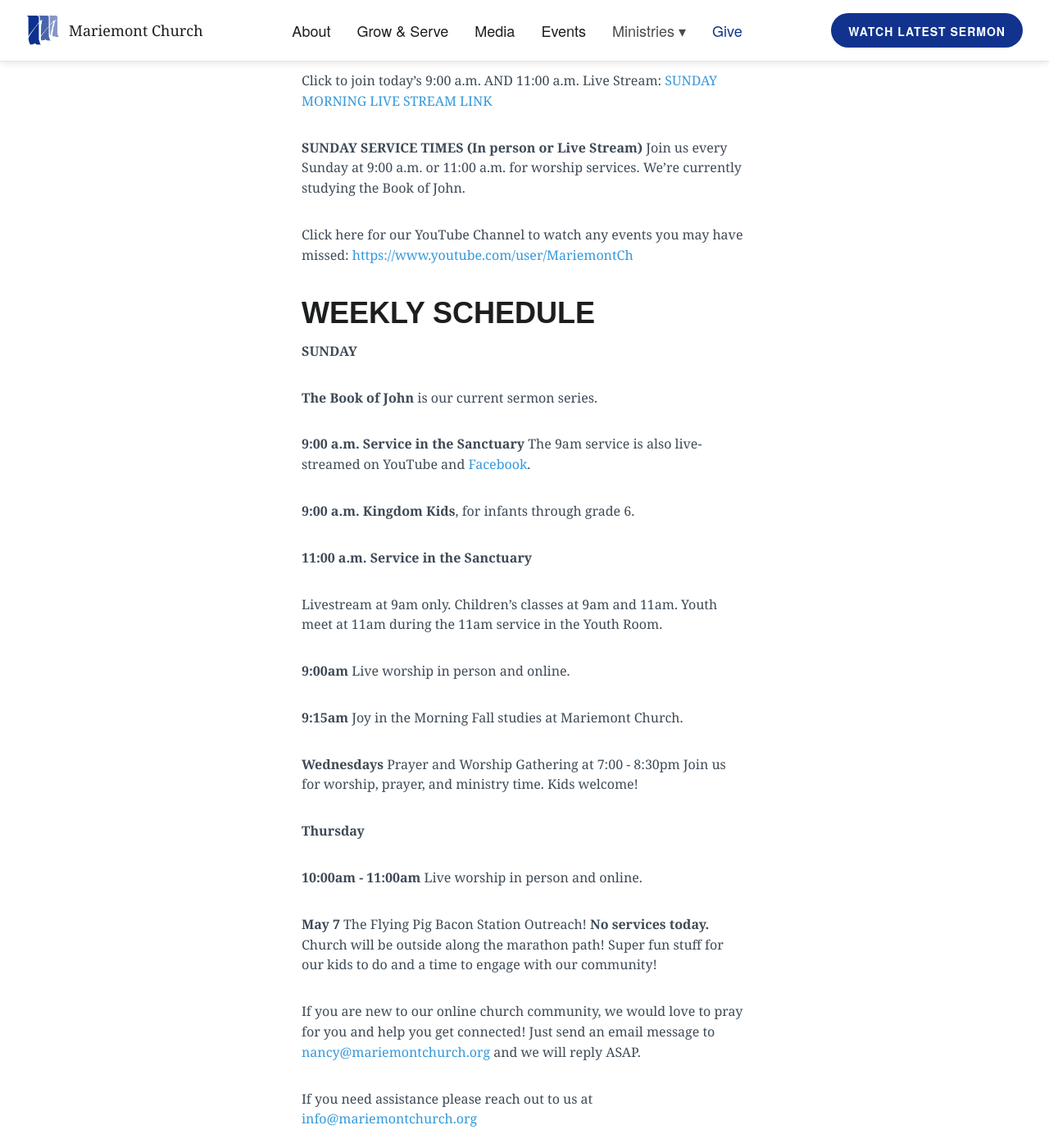
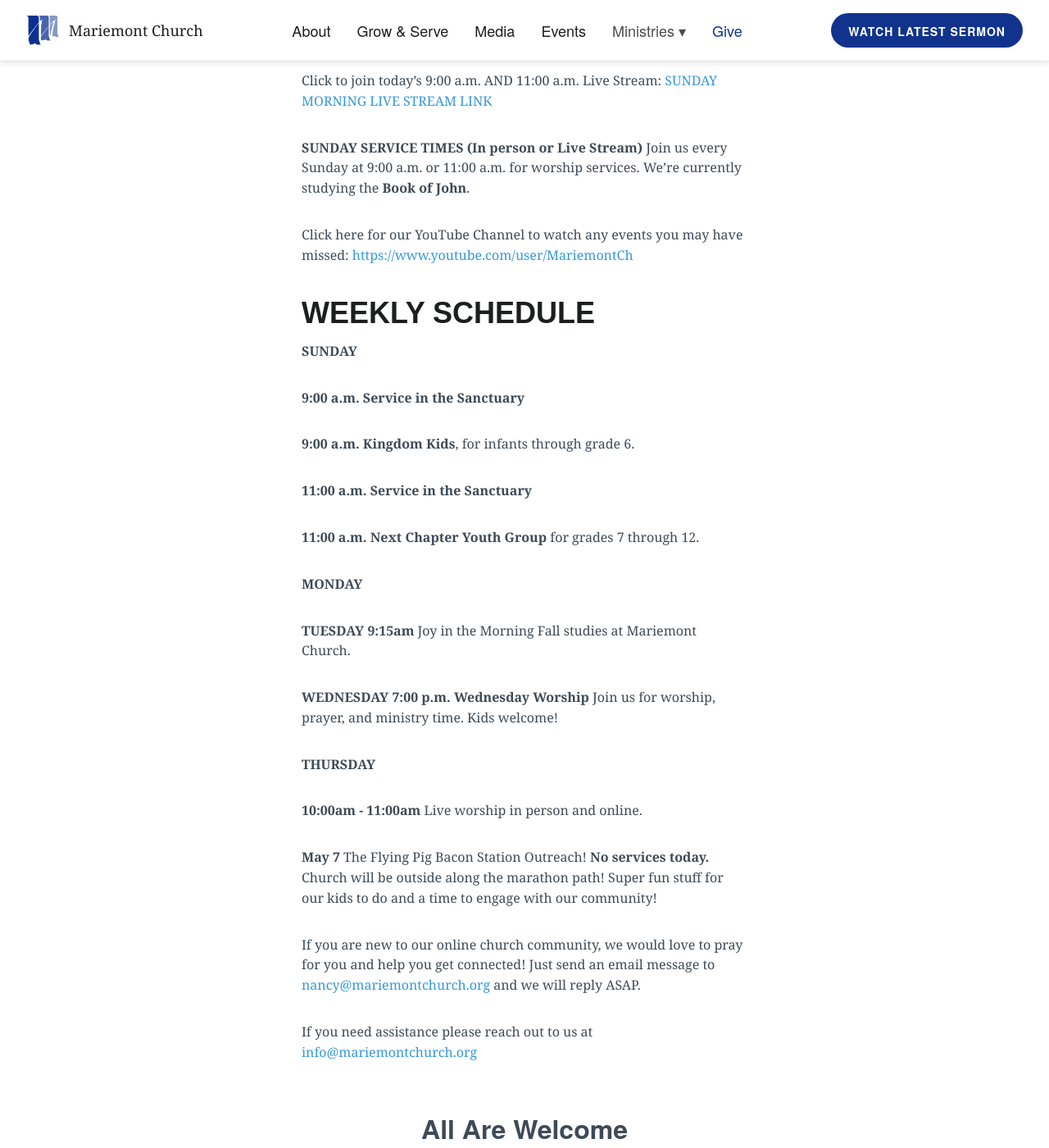
Before and after one commit to lukemoderwell/mariemont, a Jekyll site: the page built from updates.markdown, in a window 1280 px wide and 1400 px high, scrolled down 305 px. Shown: the whole window at 82% size. Built offline with Jekyll 4.4.1, drawn with Linux system fonts in a browser that asks for light colours; nearby versions of some CDN libraries.

Commit message:
Updated Updates

```diff
--- a/updates.markdown
+++ b/updates.markdown
@@ -22,7 +22,7 @@
 Click to join today's 9:00 a.m. AND 11:00 a.m. Live Stream: [SUNDAY MORNING LIVE STREAM LINK](https://www.youtube.com/@MariemontChurch)
 
 **SUNDAY SERVICE TIMES (In person or Live Stream)**
-Join us every Sunday at 9:00 a.m. or 11:00 a.m. for worship services. We're currently studying the Book of John.
+Join us every Sunday at 9:00 a.m. or 11:00 a.m. for worship services. We're currently studying the **Book of John**.
 
 
 Click here for our YouTube Channel to watch any events you may have missed:
@@ -32,30 +32,24 @@
 
 **SUNDAY**
 
-**The Book of John** is our current sermon series.
-
 **9:00 a.m. Service in the Sanctuary**
-The 9am service is also live-streamed on YouTube and [Facebook](https://www.facebook.com/mariemontchurch).
 
 **9:00 a.m. Kingdom Kids**, for infants through grade 6.
 
 **11:00 a.m. Service in the Sanctuary**
 
+**11:00 a.m. Next Chapter Youth Group** for grades 7 through 12.
 
-Livestream at 9am only. Children's classes at 9am and 11am. Youth meet at 11am during the 11am service in the Youth Room.
+**MONDAY**
 
-
-
-
-
-**9:00am** Live worship in person and online.
-
+**TUESDAY**
 **9:15am** Joy in the Morning Fall studies at Mariemont Church.
 
-**Wednesdays** Prayer and Worship Gathering at 7:00 - 8:30pm
+**WEDNESDAY**
+**7:00 p.m. Wednesday Worship**
 Join us for worship, prayer, and ministry time. Kids welcome!
 
-**Thursday**
+**THURSDAY**
 
 **10:00am - 11:00am** Live worship in person and online.
 
```
